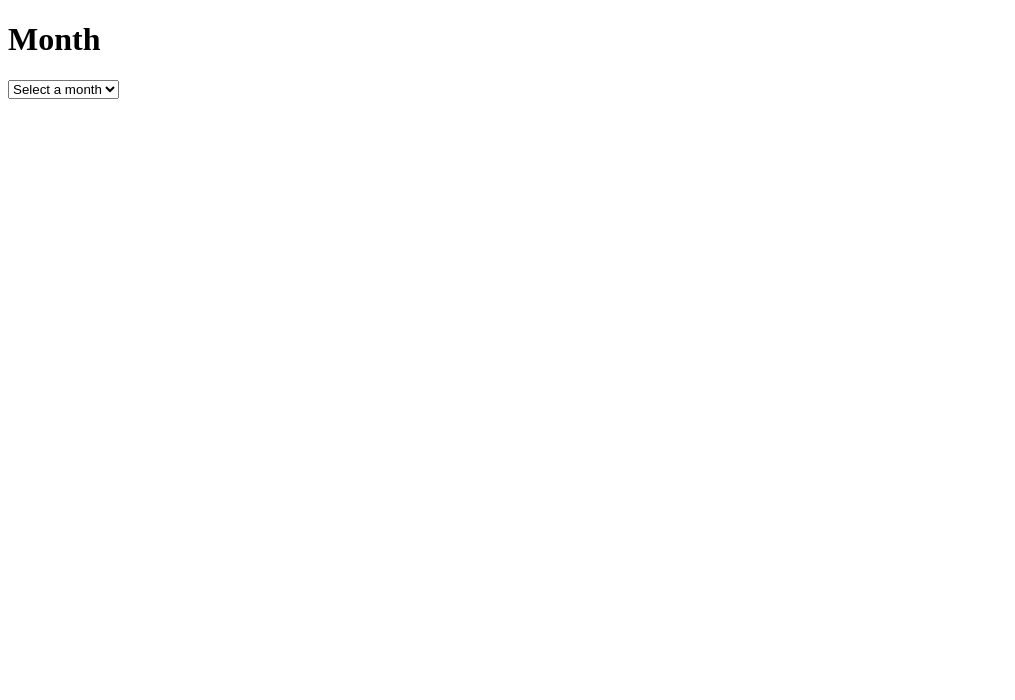
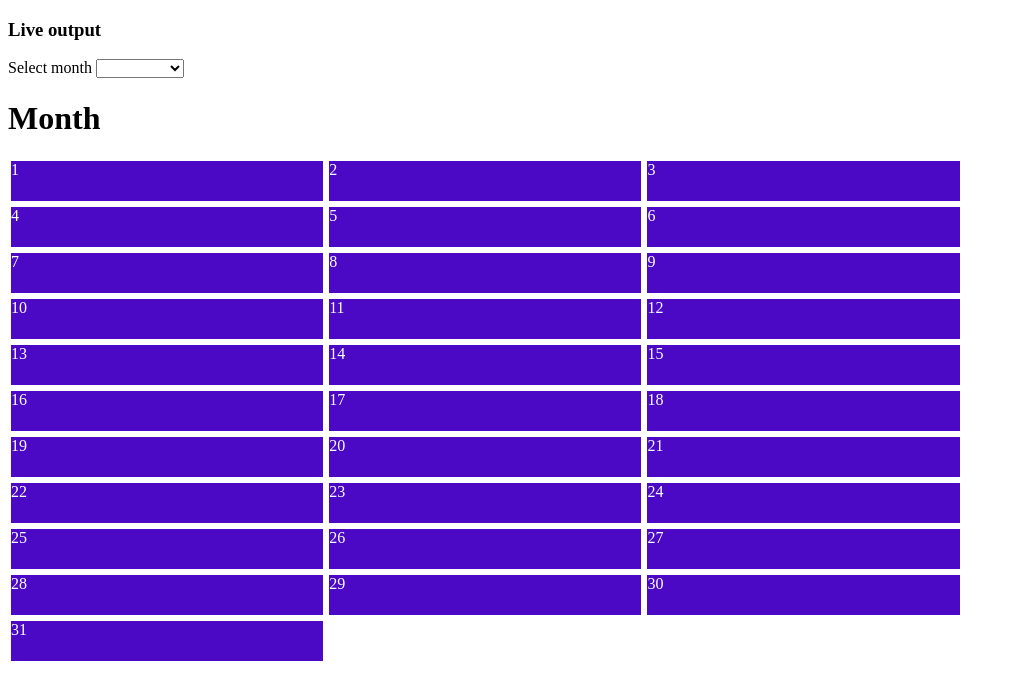
Before and after one commit to moinabyssinia/mdn-calendar, a plain HTML site: page index.html in a window 1280 px wide. Shown: the whole page, without its empty margins (0-1015 px from the left). Drawn offline with Linux system fonts and the light colour scheme.

Commit message:
added calendar outline

```diff
--- a/index.html
+++ b/index.html
@@ -4,12 +4,13 @@
     <meta charset="UTF-8">
     <meta name="viewport" content="width=device-width, initial-scale=1.0">
     <title>Calendar</title>
+    <link type="text/css" rel="stylesheet" href="styles.css">
 </head>
 <body>
-    <h1>Month</h1>
-
+    <h3>Live output</h3>
+    <label for="month">Select month</label>
     <select name="month" id="">
-        <option value="Select a month">Select a month</option>
+        <option value=""></option>
         <option value="January">January</option>
         <option value="February">February</option>
         <option value="March">March</option>
@@ -23,6 +24,46 @@
         <option value="November">November</option>
         <option value="December">December</option>
     </select>
+
+    <h1>Month</h1>
+
+    <!-- add days list -->
+    <div class="days">
+        <ul>
+            <li>1</li>
+            <li>2</li>
+            <li>3</li>
+            <li>4</li>
+            <li>5</li>
+            <li>6</li>
+            <li>7</li>
+            <li>8</li>
+            <li>9</li>
+            <li>10</li>
+            <li>11</li>
+            <li>12</li>
+            <li>13</li>
+            <li>14</li>
+            <li>15</li>
+            <li>16</li>
+            <li>17</li>
+            <li>18</li>
+            <li>19</li>
+            <li>20</li>
+            <li>21</li>
+            <li>22</li>
+            <li>23</li>
+            <li>24</li>
+            <li>25</li>
+            <li>26</li>
+            <li>27</li>
+            <li>28</li>
+            <li>29</li>
+            <li>30</li>
+            <li>31</li>
+        </ul>
+    </div>
+
     <script type="text/javascript" src="scripts.js"></script>
 </body>
 </html>
--- a/scripts.js
+++ b/scripts.js
@@ -1,11 +1,7 @@
-let heading = document.querySelector("h1");
+let heading = document.getElementsByTagName("h1");
 let userChoice = document.getElementsByTagName("select");
 
-userChoice.onchange = function(){
-    changeHeader();
-}
-
-//rename heading
-function changeHeader(){
-    heading.textContent = userChoice[0].value;
-}
+/* change heading to selected month */
+ userChoice[0].onchange = function(){
+     heading[0].textContent = userChoice[0].value;
+ }
--- a/styles.css
+++ b/styles.css
@@ -0,0 +1,18 @@
+ul{
+    list-style-type: none;
+    margin: 0 0;
+    padding: 0;
+}
+.days{
+    width: 100%;
+    background: red;
+}
+li{
+    width: 24.7%;
+    height: 40px;
+    display: flex;
+    float: left;
+    background: rgb(75, 9, 197);
+    color: rgb(255,255,255);
+    margin: 3px 3px;
+}
```
